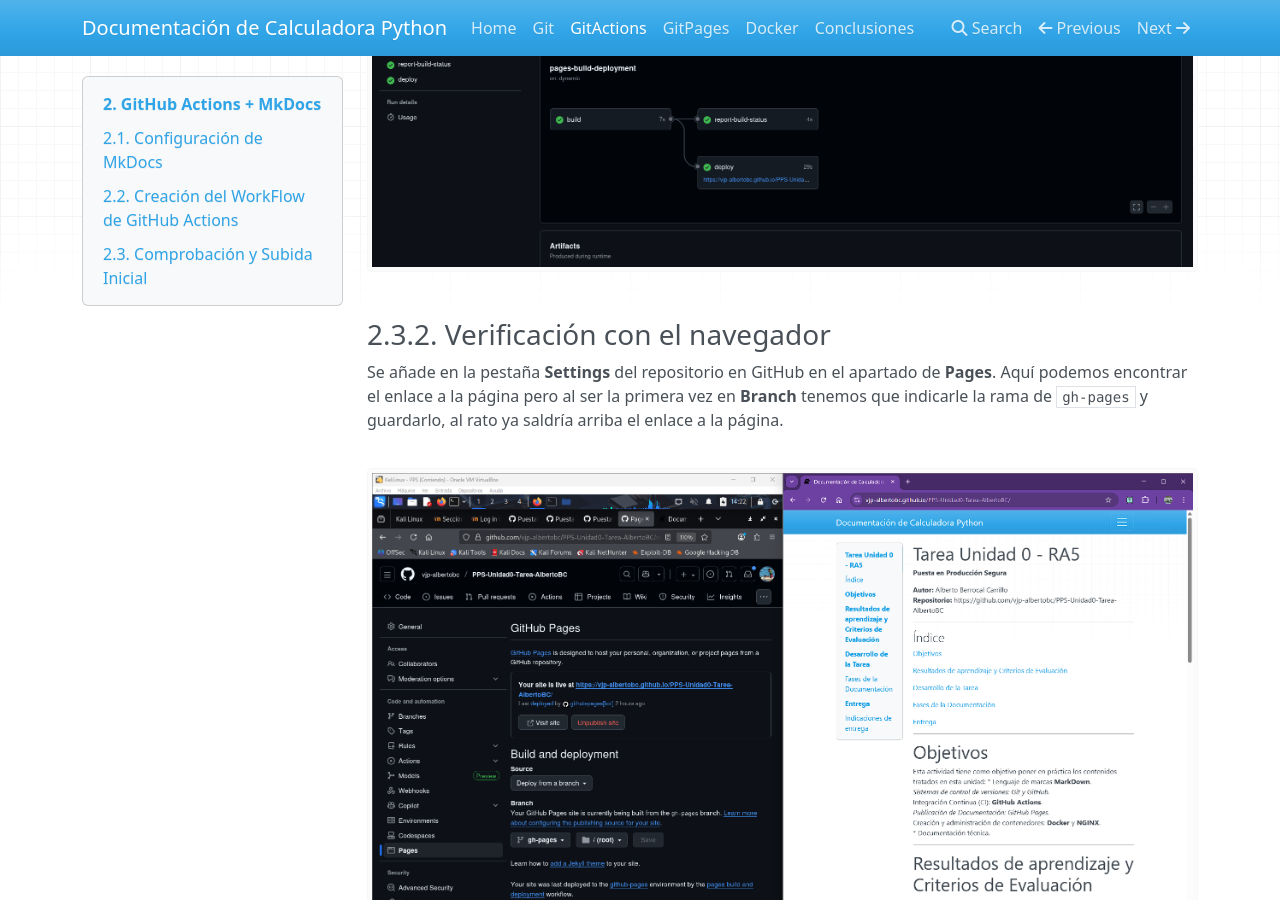
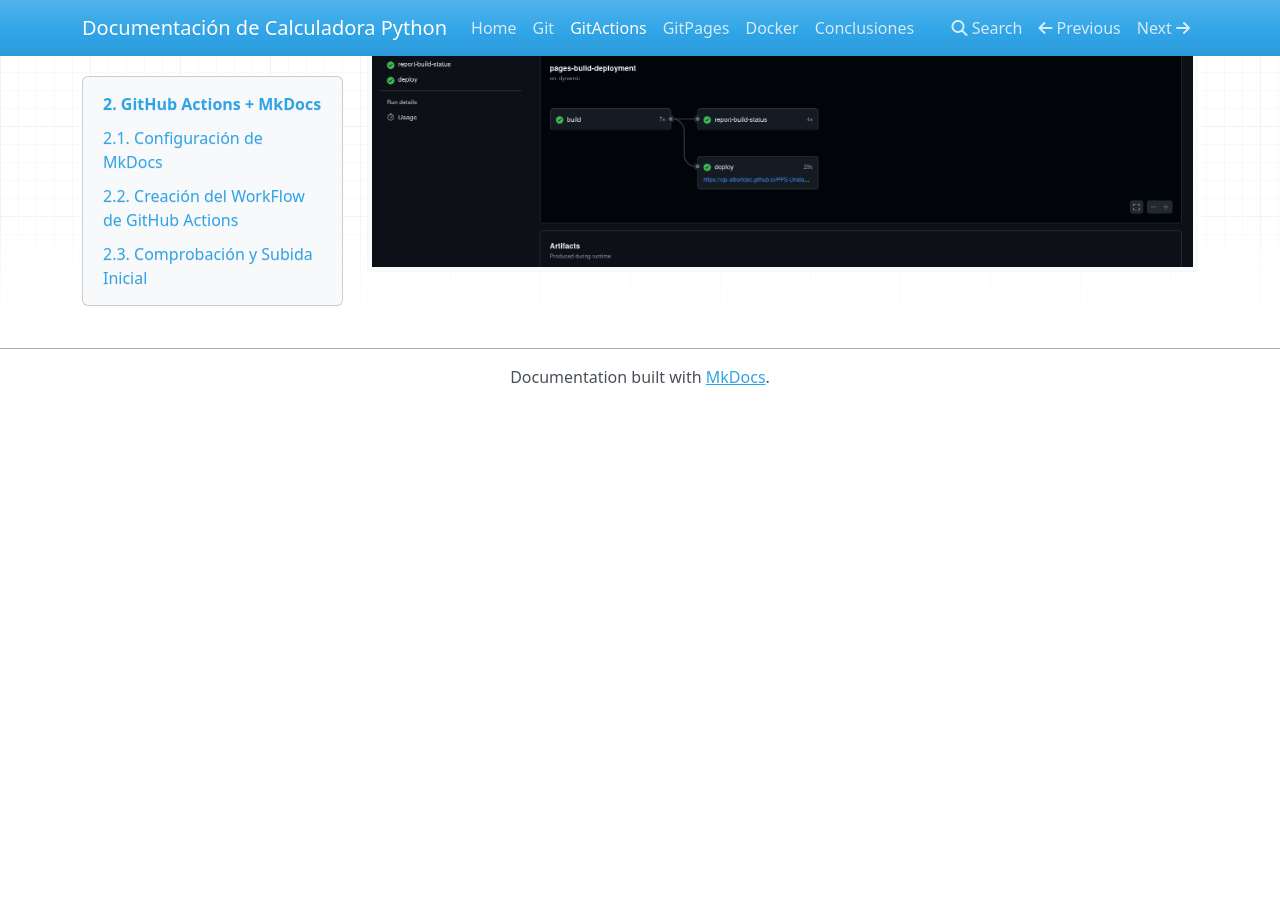
Before and after one commit to vjp-albertobc/PPS-Unidad0-Tarea-AlbertoBC, an MkDocs documentation site: the page built from docs/gitActions.md, in a window 1280 px wide and 900 px high, scrolled down 2361 px. Built offline with MkDocs 1.6.1, drawn with Linux system fonts in a browser that asks for light colours; nearby versions of some CDN libraries; after the commit the page ends 2766 px from its top, so only the background shows below that.

Commit message:
modifcación actions.md
Removed section on browser verification for GitHub Pages.

```diff
--- a/docs/gitActions.md
+++ b/docs/gitActions.md
@@ -50,9 +50,3 @@
 Se comprueba la pestaña **Actions** del repositorio en GitHub para verificar que el WorkFlow **"Generar y Desplegar Documentación con MkDocs"** se haya ejecutado y completado exitosamente.
 
 ![Captura actions repossitorio](files/captura_actions.png)
-
-### 2.3.2. Verificación con el navegador
-
-Se añade en la pestaña **Settings** del repositorio en GitHub en el apartado de **Pages**. Aquí podemos encontrar el enlace a la página pero al ser la primera vez en **Branch** tenemos que indicarle la rama de `gh-pages` y guardarlo, al rato ya saldría arriba el enlace a la página.
-
-![Captura pages](files/captura_pages.png)
```
